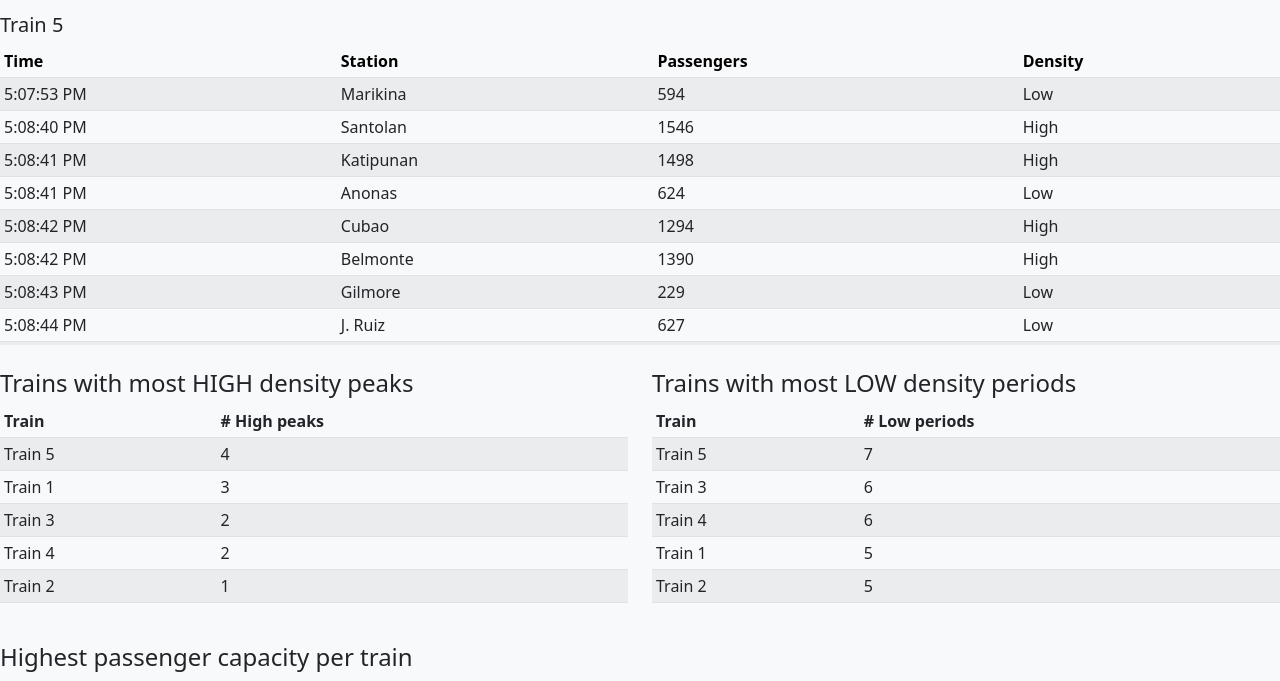
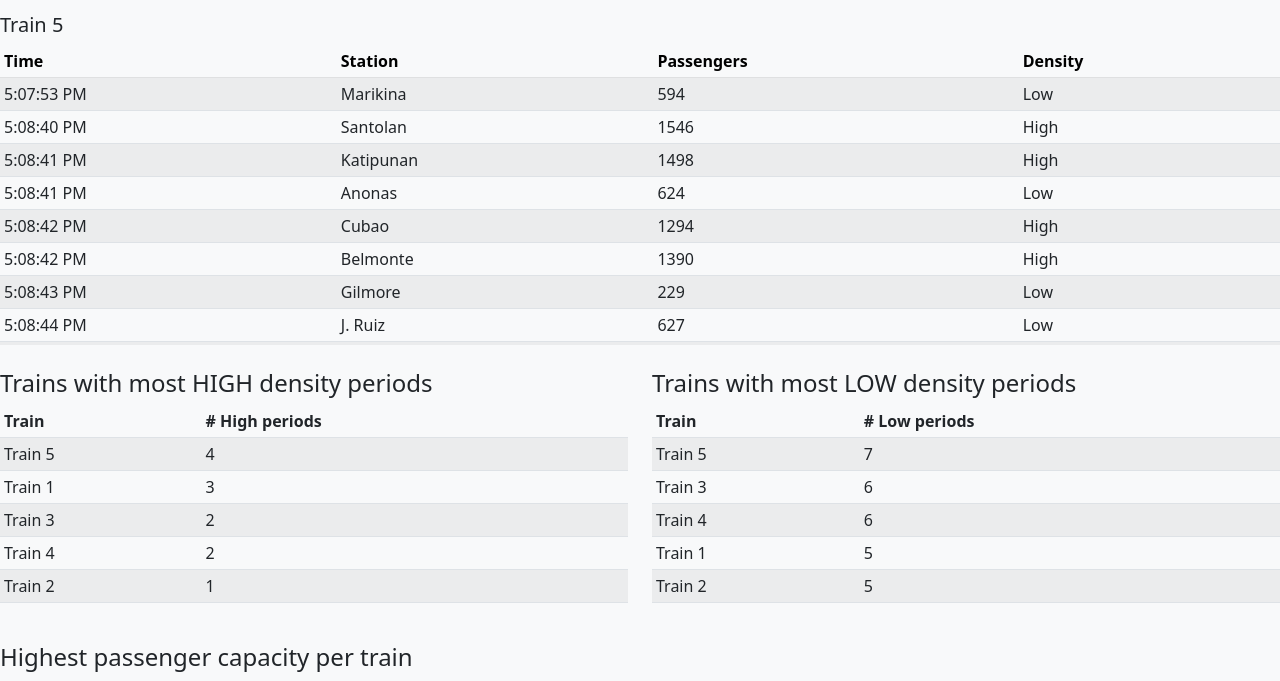
Before and after one commit to SiLanceP/MSYS-30-Final-App, a Django app: page /report/daily/ in a window 1280 px wide. Shown: the part 2327-3008 px from the top of the page. Run offline with Django 5.2, Linux system fonts and the light colour scheme; data comes from the database, SQL or seed files in the repository; both versions use the stored data as it was after the commit; some libraries are stand-ins or nearby versions.

Commit message:
Changed some comments

```diff
--- a/passenger_density/main/templates/passenger_density/daily_report.html
+++ b/passenger_density/main/templates/passenger_density/daily_report.html
@@ -125,12 +125,12 @@
       <!-- Train rankings by number of peaks -->
       <div class="row mt-4">
         <div class="col-md-6">
-          <h4>Trains with most HIGH density peaks</h4>
+          <h4>Trains with most HIGH density periods</h4>
           <table class="table table-sm table-striped">
             <thead>
               <tr>
                 <th>Train</th>
-                <th># High peaks</th>
+                <th># High periods</th>
               </tr>
             </thead>
             <tbody>
--- a/passenger_density/main/templates/passenger_density/home.html
+++ b/passenger_density/main/templates/passenger_density/home.html
@@ -215,7 +215,7 @@
         </div>
       </div>
 
-      <!-- NEW CARD: HASH TABLE VIEW -->
+      <!-- HASH TABLE VIEW -->
     <div class="card shadow-sm mt-5">
     <div class="card-header bg-warning text-dark">
         <h3 class="h5 mb-0">Train Tracker</h3>
--- a/passenger_density/main/views.py
+++ b/passenger_density/main/views.py
@@ -137,8 +137,7 @@ def reset_trains_to_start(request):
 
     for idx, t in enumerate(trains):
         t.current_station = first_station
-        t.current_capacity = 0          # <<< reset passenger count here
-        # Stagger last_updated slightly so FIFO is clear
+        t.current_capacity = 0          # reset passenger count here
         t.last_updated = now + datetime.timedelta(seconds=idx)
         t.save()
 
@@ -157,7 +156,7 @@ def update_capacity(request, train_id):
         new_capacity = 0
 
     train.current_capacity = new_capacity
-    train.save(update_fields=["current_capacity"])  # triggers your save() hook
+    train.save(update_fields=["current_capacity"])
 
     return redirect("home")
 
@@ -165,7 +164,6 @@ DENSITY_SCORE = {"empty": 0, "low": 1, "medium": 2, "high": 3}
 
 def _build_daily_report_data(target_date):
     """Core data for the daily density report."""
-    # Only consider logs at the last station
     qs = Historicalrecord.objects.select_related("train", "station") \
                                 .filter(timestamp__date=target_date) \
                                 .order_by("timestamp")
@@ -175,7 +173,7 @@ def _build_daily_report_data(target_date):
     id_lists = list({log.train.train_id for log in logs})
     #Merge sort the train IDs
     descending = merge_sort(id_lists, lambda x: x) # merge sort the train IDs
-    train_ids = list(reversed(descending)) # mdae them ascending (1 - 5)
+    train_ids = list(reversed(descending)) # made them ascending from 5-1 to 1 - 5
     trains = list(Train.objects.filter(train_id__in=train_ids).order_by("train_id"))
 
     # Time slots 4:00–22:00
@@ -183,8 +181,8 @@ def _build_daily_report_data(target_date):
     end_hour = 22
     hours = list(range(start_hour, end_hour + 1))
 
-    # grid[hour][train_id] = 'low' / 'medium' / 'high' / ''
-    grid = {hour: {t.train_id: "" for t in trains} for hour in hours}
+    # grid[hour][train_id] = 'low' / 'medium' / 'high' / 'empty'
+    grid = {hour: {t.train_id: "" for t in trains} for hour in hours} # initialize the grid
 
     for log in logs:
         local_ts = timezone.localtime(log.timestamp)
@@ -197,7 +195,7 @@ def _build_daily_report_data(target_date):
     # Build rows for display
     rows = []
     for hour in hours:
-        # Use 12-hour format like "6:00 AM"
+        # Use 12-hour format
         label_time = datetime.time(hour=hour)
         label = label_time.strftime("%I:00 %p").lstrip("0")
         cells = [grid[hour][t.train_id] for t in trains]
@@ -230,7 +228,7 @@ def daily_density_report(request):
     trains = core["trains"]
     rows = core["rows"]
 
-    # --- A) Per-train events sorted according to sort_mode ---
+    # A) Per-train events sorted using merge sort
     per_train_sorted = []
     for t in trains:
         # logs are already ordered by timestamp in _build_daily_report_data
@@ -254,7 +252,7 @@ def daily_density_report(request):
 
         per_train_sorted.append({"train": t, "logs": sorted_logs})
 
-    # --- B) Train rankings by number of High / Low peaks (unchanged) ---
+    #  B) Train rankings by number of High / Low peaks
     train_stats = []
     for t in trains:
         t_logs = [log for log in logs if log.train.train_id == t.train_id]
@@ -268,16 +266,8 @@ def daily_density_report(request):
 
     trains_by_high = merge_sort(train_stats, lambda s: s["high_count"])
     trains_by_low = merge_sort(train_stats, lambda s: s["low_count"])
-    context = {
-        "target_date": target_date,
-        "trains": trains,
-        "rows": rows,                  # time-sorted grid
-        "per_train_sorted": per_train_sorted,
-        "trains_by_high": trains_by_high,
-        "trains_by_low": trains_by_low,
-        "sort_mode": sort_mode,        # <- used by the buttons
-    }
-    # --- C1) Highest passenger capacity per train (max peaks, using linear_search) ---
+
+    # C1) Highest passenger capacity per train (using linear search)
     per_train_peaks = []
     for t in trains:
         t_logs = [log for log in logs if log.train.train_id == t.train_id]
@@ -298,15 +288,13 @@ def daily_density_report(request):
             "logs": max_logs,
         })
 
-    # --- C2) Lowest passenger capacity per train (min peaks, using linear_search) ---
+    # C2) Lowest passenger capacity per train (using linear search)
     per_train_min_peaks = []
     for t in trains:
         t_logs = [log for log in logs if log.train.train_id == t.train_id]
         if not t_logs:
             continue
 
-        # exclude 0 if you want only real passenger counts;
-        # change > 0 to >= 0 if you want to include zeros.
         non_empty_logs = [log for log in t_logs if log.passenger_count > 0]
         if not non_empty_logs:
             continue
@@ -325,13 +313,21 @@ def daily_density_report(request):
             "logs": min_logs,
         })
 
-    context["per_train_peaks"] = per_train_peaks
-    context["per_train_min_peaks"] = per_train_min_peaks
+    context = {
+        "target_date": target_date,
+        "trains": trains,
+        "rows": rows,                  # time-sorted grid
+        "per_train_sorted": per_train_sorted,
+        "trains_by_high": trains_by_high,
+        "trains_by_low": trains_by_low,
+        "sort_mode": sort_mode,
+        "per_train_peaks": per_train_peaks,
+        "per_train_min_peaks": per_train_min_peaks,        # <- used by the buttons
+    }
 
     return render(request, "passenger_density/daily_report.html", context)
 
 def daily_density_report_excel(request):
-    # Same inputs as the HTML view
     date_str = request.GET.get("date")
     if date_str:
         try:
@@ -341,14 +337,14 @@ def daily_density_report_excel(request):
     else:
         target_date = timezone.localdate()
 
-    sort_mode = request.GET.get("sort", "time")  # only affects HTML view; here we export all modes
+    sort_mode = request.GET.get("sort", "time")
 
     core = _build_daily_report_data(target_date)
     logs = core["logs"]
     trains = core["trains"]
     rows = core["rows"]
 
-    # ---------- 1) Time grid (what you see at the top of the page) ----------
+    # 1) Time grid
     index = [row["label"] for row in rows]
     grid_data = {}
     for col_idx, t in enumerate(trains):
@@ -357,7 +353,7 @@ def daily_density_report_excel(request):
     df_grid = pd.DataFrame(grid_data, index=index)
     df_grid.index.name = "Time"
 
-    # ---------- 2) Per-train events list (three variants) ----------
+    # 2) Per-train events list
     events_time_rows = []
     events_high_rows = []
     events_low_rows = []
@@ -367,7 +363,7 @@ def daily_density_report_excel(request):
         if not t_logs:
             continue
 
-        # a) time order (as logged)
+        # a) time order
         for log in t_logs:
             events_time_rows.append({
                 "Train": f"Train {t.train_id}",
@@ -377,7 +373,7 @@ def daily_density_report_excel(request):
                 "Density": log.capacity_level,
             })
 
-        # b) sort High -> Low, then capacity (using merge_sort)
+        # b) sorts them High to Low, then shows capacity (using merge sort)
         def key_func(log):
             level = log.capacity_level.lower()
             score = DENSITY_SCORE.get(level, 0)
@@ -408,7 +404,7 @@ def daily_density_report_excel(request):
     df_events_high = pd.DataFrame(events_high_rows)
     df_events_low = pd.DataFrame(events_low_rows)
 
-    # ---------- 3) Rankings by High / Low peaks (separate sheets) ----------
+    # 3) Rankings by High / Low peaks (how many times each train was High / Low)
     stats_rows = []
     for t in trains:
         t_logs = [log for log in logs if log.train.train_id == t.train_id]
@@ -432,7 +428,7 @@ def daily_density_report_excel(request):
         [{"Train": s["Train"], "Low periods": s["Low periods"]} for s in stats_by_low]
     )
 
-    # ---------- 4) Peaks per train: Max and Min (using linear_search) ----------
+    # 4) Peaks per train: Max and Min (using linear search)
     peaks_max_rows = []
     peaks_min_rows = []
 
@@ -441,8 +437,7 @@ def daily_density_report_excel(request):
         if not t_logs:
             continue
 
-        # Ignore completely empty logs for min/max if you want only real passenger counts.
-        # If you want to include 0, remove this filter.
+        # Ignores empty logs for min/max
         non_empty_logs = [log for log in t_logs if log.passenger_count > 0]
         if not non_empty_logs:
             continue
@@ -490,8 +485,8 @@ def daily_density_report_excel(request):
     df_peaks_max = pd.DataFrame(peaks_max_rows)
     df_peaks_min = pd.DataFrame(peaks_min_rows)
 
-    # ---------- Write all to a single Excel file ----------
-    output = BytesIO()
+    # to single Excel file
+    output = BytesIO() # gives us a file-like object in memory
     with pd.ExcelWriter(output) as writer:
         df_grid.to_excel(writer, sheet_name="Grid")
 
@@ -565,7 +560,7 @@ def search_train(request):
             q_id = None
 
         if q_id is not None:
-            selected_train = table.get(q_id)  # O(1) hash table lookup
+            selected_train = table.get(q_id)
 
     if selected_train:
         if selected_train.current_station:
```
Also changed, not shown: passenger_density/db.sqlite3.
